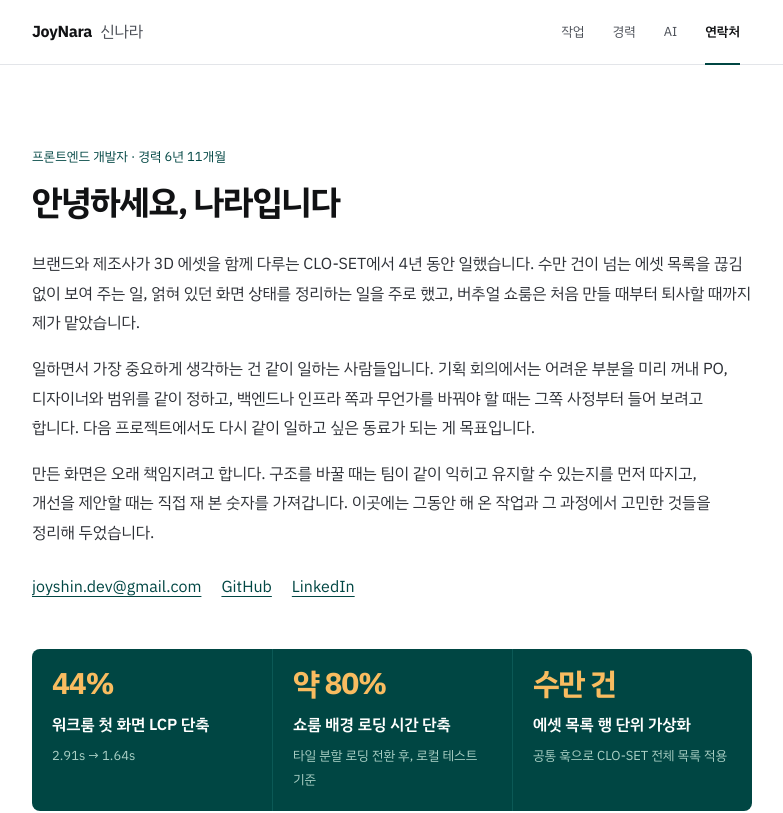
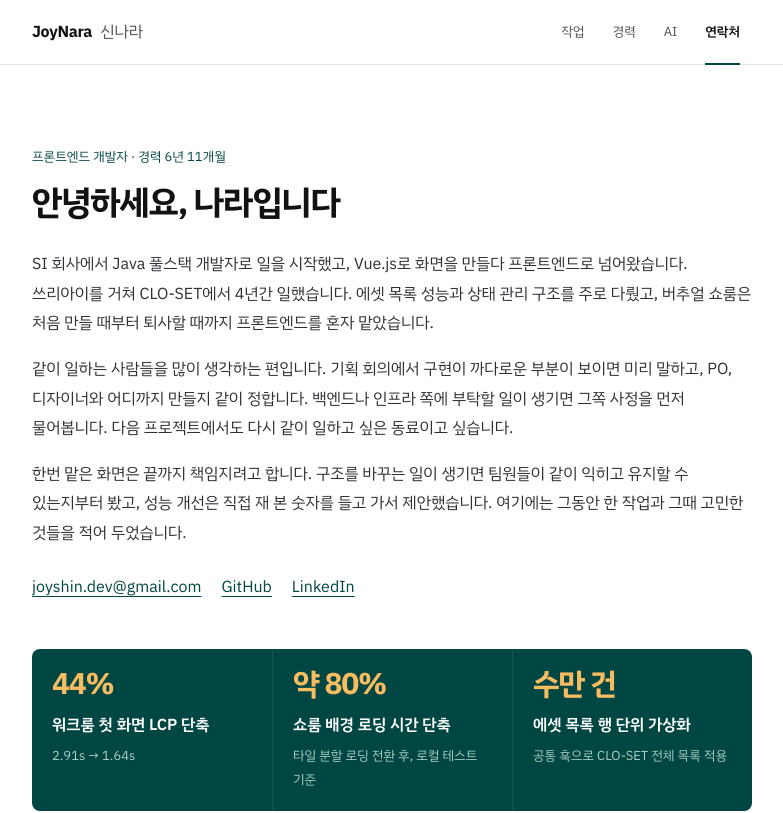
Before and after one commit to JoyNaraShin/joyshin-fe, a React (Vite) app: page / in a window 1280 px wide. Shown: the top 813 px of the page, without its empty margins (248-1031 px from the left). Built offline with nearby package versions, Linux system fonts and the light colour scheme.

Commit message:
홈 소개 글에 전체 경력 흐름을 넣고 문장을 덜 다듬은 말투로 바꾼다
Co-Authored-By: Claude Opus 5.5 <noreply@anthropic.com>
Claude-Session: https://claude.ai/code/session_01Wrmgii3G1haiAvvBXUgYHP

```diff
--- a/src/features/portfolio/Hero.tsx
+++ b/src/features/portfolio/Hero.tsx
@@ -16,21 +16,21 @@ export function Hero() {
       </h1>
       <div className="mt-6 space-y-4 text-t3 text-pretty leading-[1.85] text-ink-2">
         <p>
-          브랜드와 제조사가 3D 에셋을 함께 다루는 <span className="whitespace-nowrap">CLO-SET</span>
-          에서 4년 동안 일했습니다. 수만 건이 넘는 에셋 목록을 끊김 없이 보여 주는 일, 얽혀 있던
-          화면 상태를 정리하는 일을 주로 했고, 버추얼 쇼룸은 처음 만들 때부터 퇴사할 때까지 제가
-          맡았습니다.
+          SI 회사에서 Java 풀스택 개발자로 일을 시작했고, Vue.js로 화면을 만들다 프론트엔드로
+          넘어왔습니다. 쓰리아이를 거쳐 <span className="whitespace-nowrap">CLO-SET</span>에서 4년간
+          일했습니다. 에셋 목록 성능과 상태 관리 구조를 주로 다뤘고, 버추얼 쇼룸은 처음 만들 때부터
+          퇴사할 때까지 프론트엔드를 혼자 맡았습니다.
         </p>
         <p>
-          일하면서 가장 중요하게 생각하는 건 같이 일하는 사람들입니다. 기획 회의에서는 어려운 부분을
-          미리 꺼내 PO, 디자이너와 범위를 같이 정하고, 백엔드나 인프라 쪽과 무언가를 바꿔야 할 때는
-          그쪽 사정부터 들어 보려고 합니다. 다음 프로젝트에서도 다시 같이 일하고 싶은 동료가 되는 게
-          목표입니다.
+          같이 일하는 사람들을 많이 생각하는 편입니다. 기획 회의에서 구현이 까다로운 부분이 보이면
+          미리 말하고, PO, 디자이너와 어디까지 만들지 같이 정합니다. 백엔드나 인프라 쪽에 부탁할
+          일이 생기면 그쪽 사정을 먼저 물어봅니다. 다음 프로젝트에서도 다시 같이 일하고 싶은
+          동료이고 싶습니다.
         </p>
         <p>
-          만든 화면은 오래 책임지려고 합니다. 구조를 바꿀 때는 팀이 같이 익히고 유지할 수 있는지를
-          먼저 따지고, 개선을 제안할 때는 직접 재 본 숫자를 가져갑니다. 이곳에는 그동안 해 온 작업과
-          그 과정에서 고민한 것들을 정리해 두었습니다.
+          한번 맡은 화면은 끝까지 책임지려고 합니다. 구조를 바꾸는 일이 생기면 팀원들이 같이 익히고
+          유지할 수 있는지부터 봤고, 성능 개선은 직접 재 본 숫자를 들고 가서 제안했습니다. 여기에는
+          그동안 한 작업과 그때 고민한 것들을 적어 두었습니다.
         </p>
       </div>
       <p className="mt-6 flex flex-wrap gap-x-5 gap-y-2 text-t3">
```
